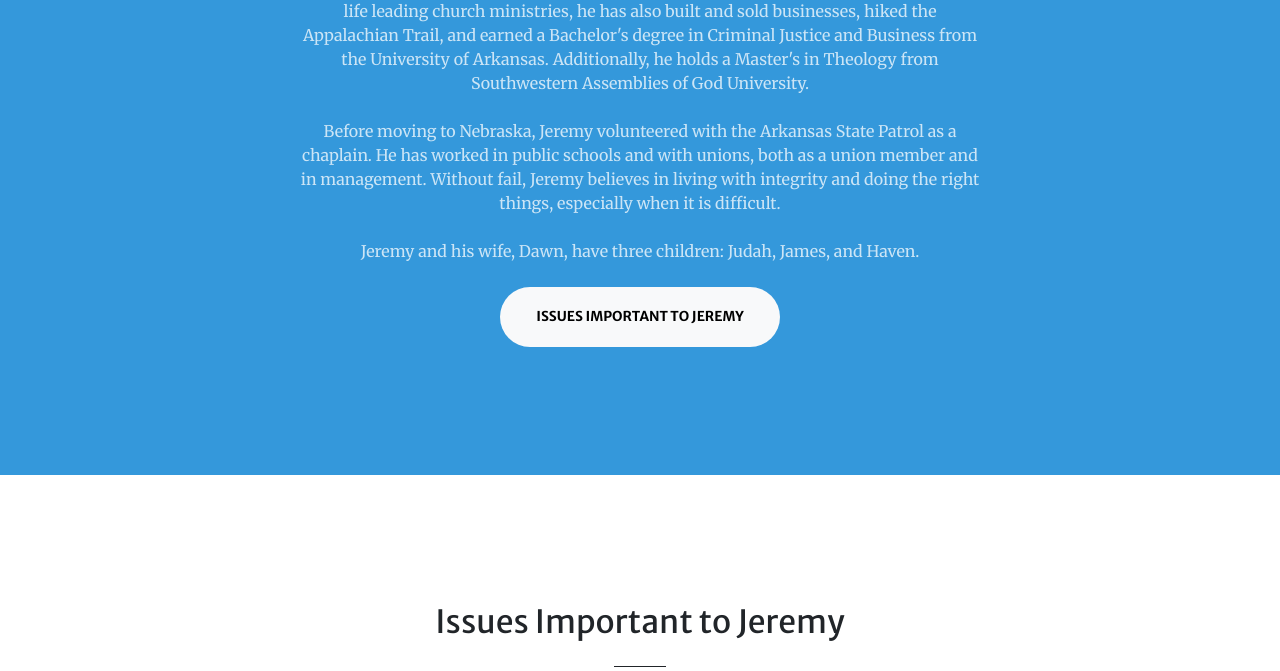
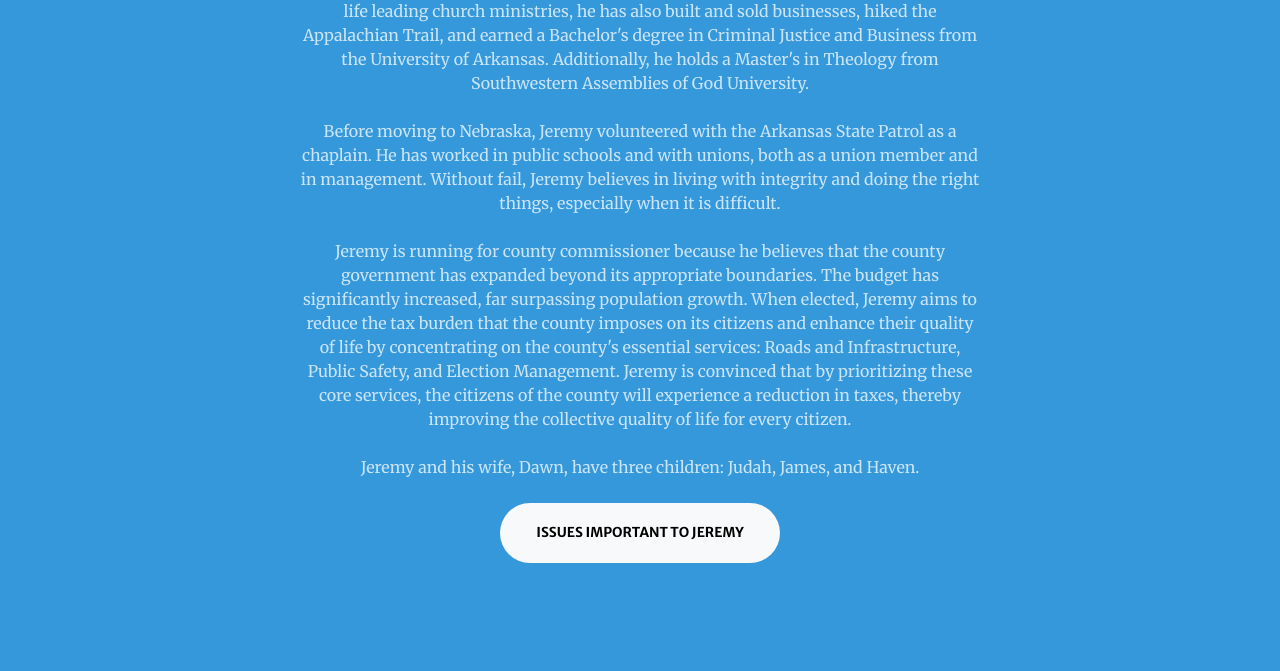
Before and after one commit to arkterra90/district_2, a Django app: page / in a window 1280 px wide. Shown: the part 1270-1941 px from the top of the page. Run offline with Django 5.2, Linux system fonts and the light colour scheme; some libraries are stand-ins or nearby versions.

Commit message:
Update index.html

```diff
--- a/district2/website/templates/website/index.html
+++ b/district2/website/templates/website/index.html
@@ -102,7 +102,10 @@
                     <p class="text-white-75 mb-4">
                         Before moving to Nebraska, Jeremy volunteered with the Arkansas State Patrol as a chaplain. He has worked in public schools and with unions, both as a union member and in management. Without fail, Jeremy believes in living with integrity and doing the right things, especially when it is difficult.
                     </p>
-
+                    <p class="text-white-75 mb-4">
+                        Jeremy is running for county commissioner because he believes that the county government has expanded beyond its appropriate boundaries.
+                        The budget has significantly increased, far surpassing population growth. When elected, Jeremy aims to reduce the tax burden that the county imposes on its citizens and enhance their quality of life by concentrating on the county's essential services: Roads and Infrastructure, Public Safety, and Election Management. Jeremy is convinced that by prioritizing these core services, the citizens of the county will experience a reduction in taxes, thereby improving the collective quality of life for every citizen.
+                    </p>
                     <p class="text-white-75 mb-4">
                         Jeremy and his wife, Dawn, have three children: Judah, James, and Haven.
                     </p>
```
